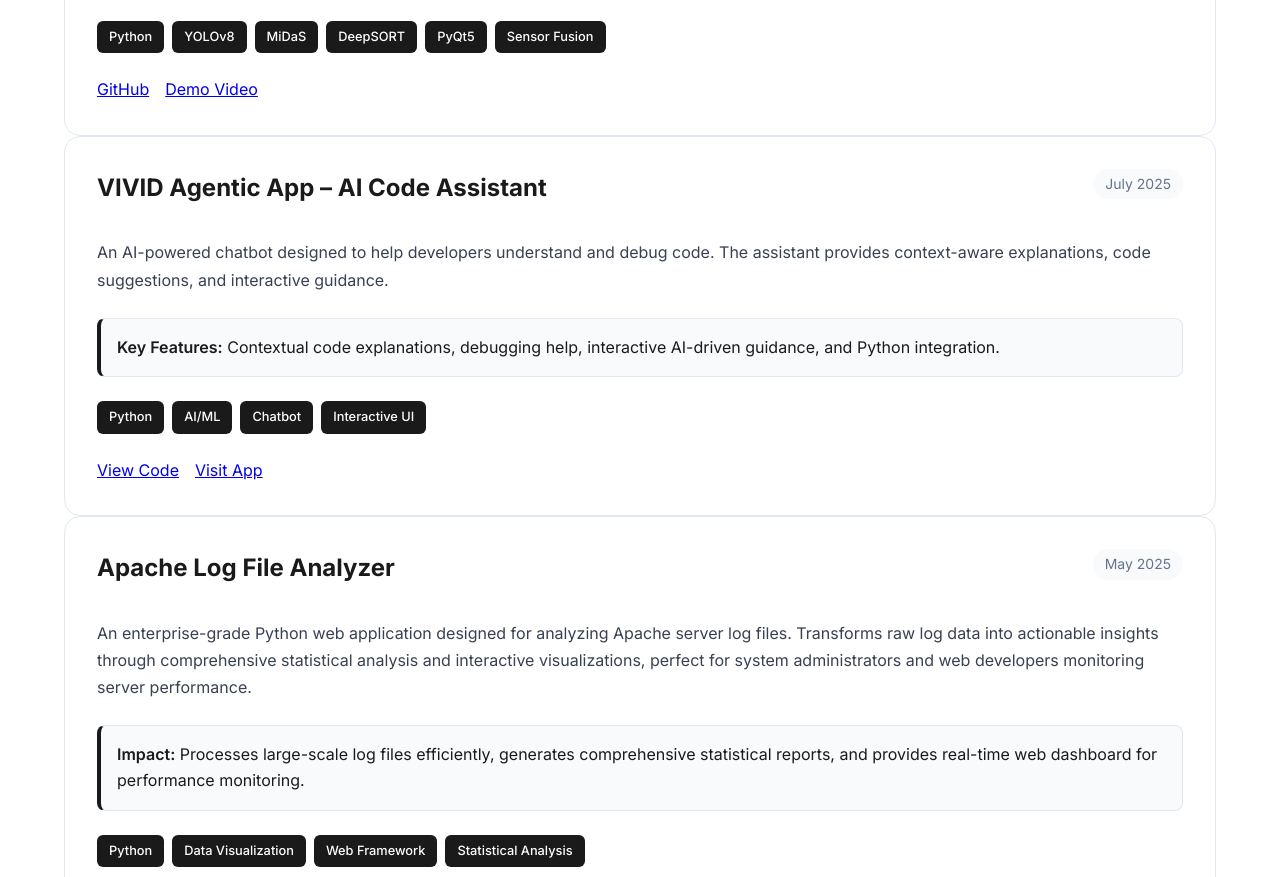
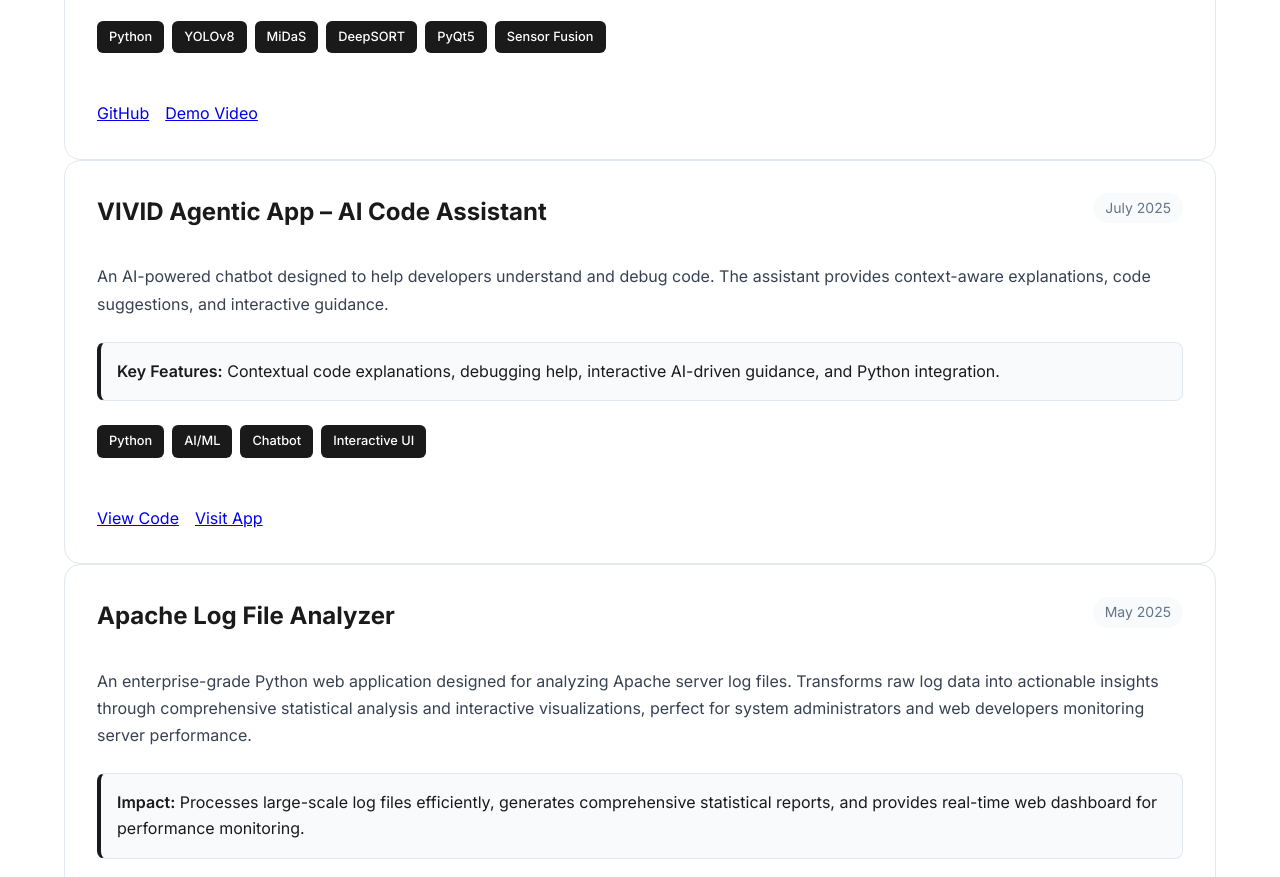
Before and after one commit to VivekTeja1611/Personal_portfolio, a plain HTML site: page index.html in a window 1280 px wide. Shown: the part 2283-3160 px from the top of the page. Drawn offline with Linux system fonts and the light colour scheme.

Commit message:
Update index.html
Signed-off-by: VivekTeja <vivektejaoppo1611@gmail.com>

```diff
--- a/index.html
+++ b/index.html
@@ -643,10 +643,10 @@
         </div>
 
         <div class="project-links">
-            <a href="https://github.com/vivekteja1611/Vivid" target="_blank" rel="noopener noreferrer">
+            <a href="https://github.com/vivekteja1611/Vivid" target="_blank" rel="noopener noreferrer" class="project-links">
                 GitHub
             </a>
-            <a href="https://your-demo-video-link.com" target="_blank" rel="noopener noreferrer">
+            <a href="https://your-demo-video-link.com" target="_blank" rel="noopener noreferrer" class="project-links">
                 Demo Video
             </a>
         </div>
@@ -678,10 +678,10 @@
         </div>
 
         <div class="project-links">
-            <a href="https://github.com/VivekTeja1611/vivid-ai-app" target="_blank" rel="noopener noreferrer">
+            <a href="https://github.com/VivekTeja1611/vivid-ai-app" target="_blank" rel="noopener noreferrer" class="project-links">
                 View Code
             </a>
-            <a href="https://deevu-ai-assistant.streamlit.app/" target="_blank" rel="noopener noreferrer">
+            <a href="https://deevu-ai-assistant.streamlit.app/" target="_blank" rel="noopener noreferrer" class="project-links">
                 Visit App
             </a>
         </div>
```
